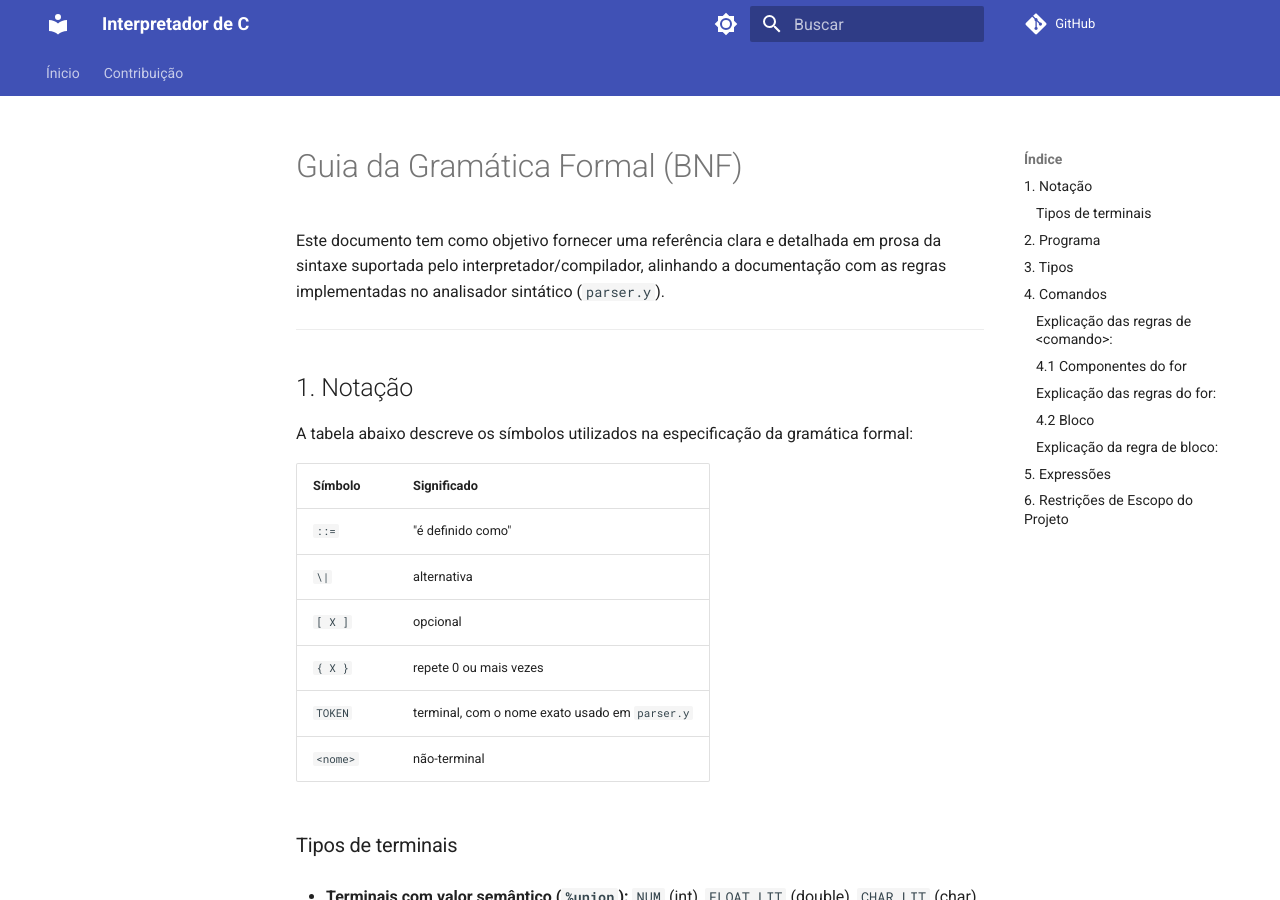
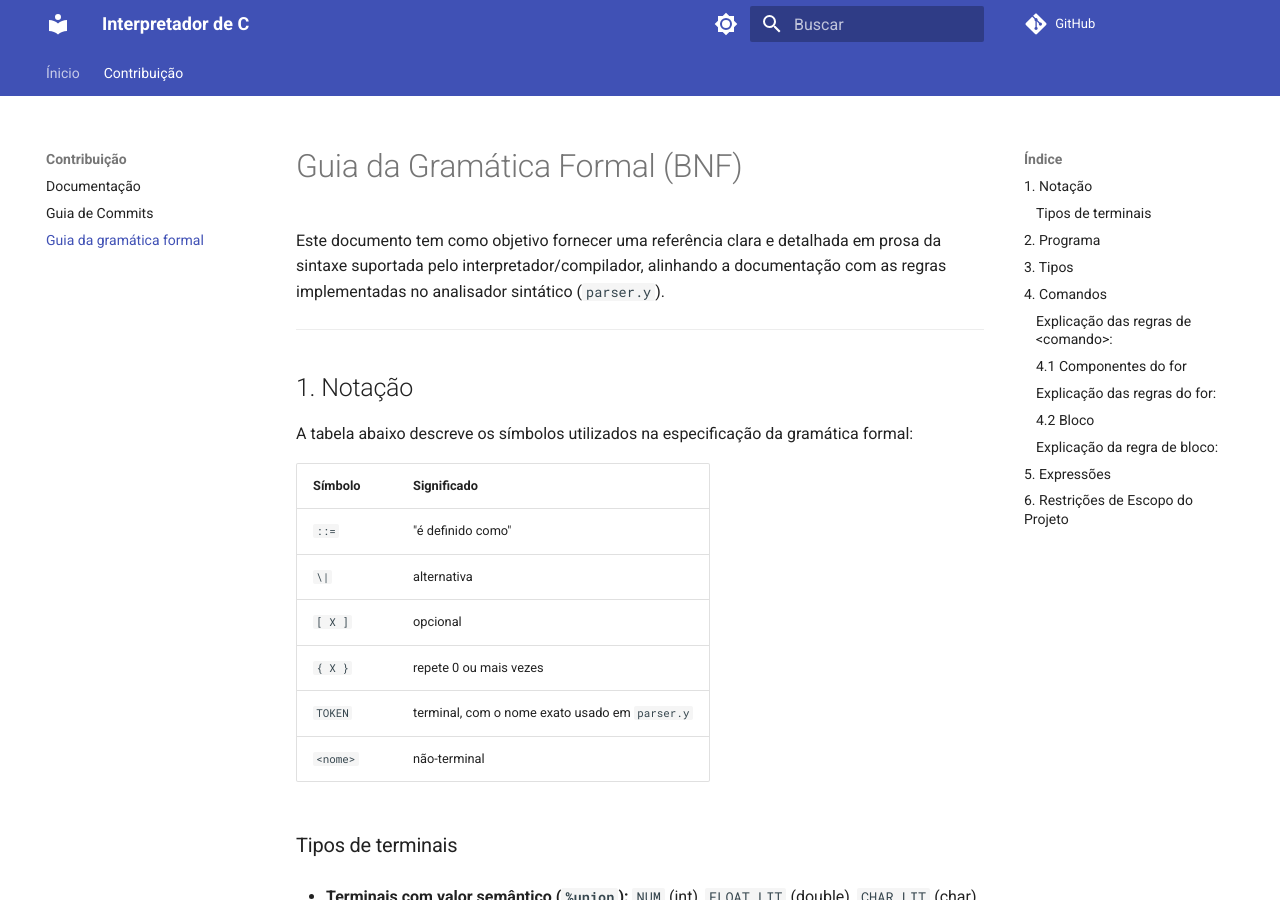
Before and after one commit to m0yo/Compiladores_G08, an MkDocs documentation site: the page built from docs/gramatica.md, in a window 1280 px wide and 900 px high. Built offline with MkDocs 1.6.1 and Material for MkDocs 9.7.7, drawn with Linux system fonts in a browser that asks for light colours; comment, search, counter and statistics services are not loaded.

Commit message:
📚 docs: adicionando arquivo gramatica.md ao mkdocs

```diff
--- a/mkdocs.yml
+++ b/mkdocs.yml
@@ -27,3 +27,4 @@ nav:
   - Contribuição:
     - Documentação: docs.md
     - Guia de Commits: contributing.md
+    - Guia da gramática formal: gramatica.md
```
